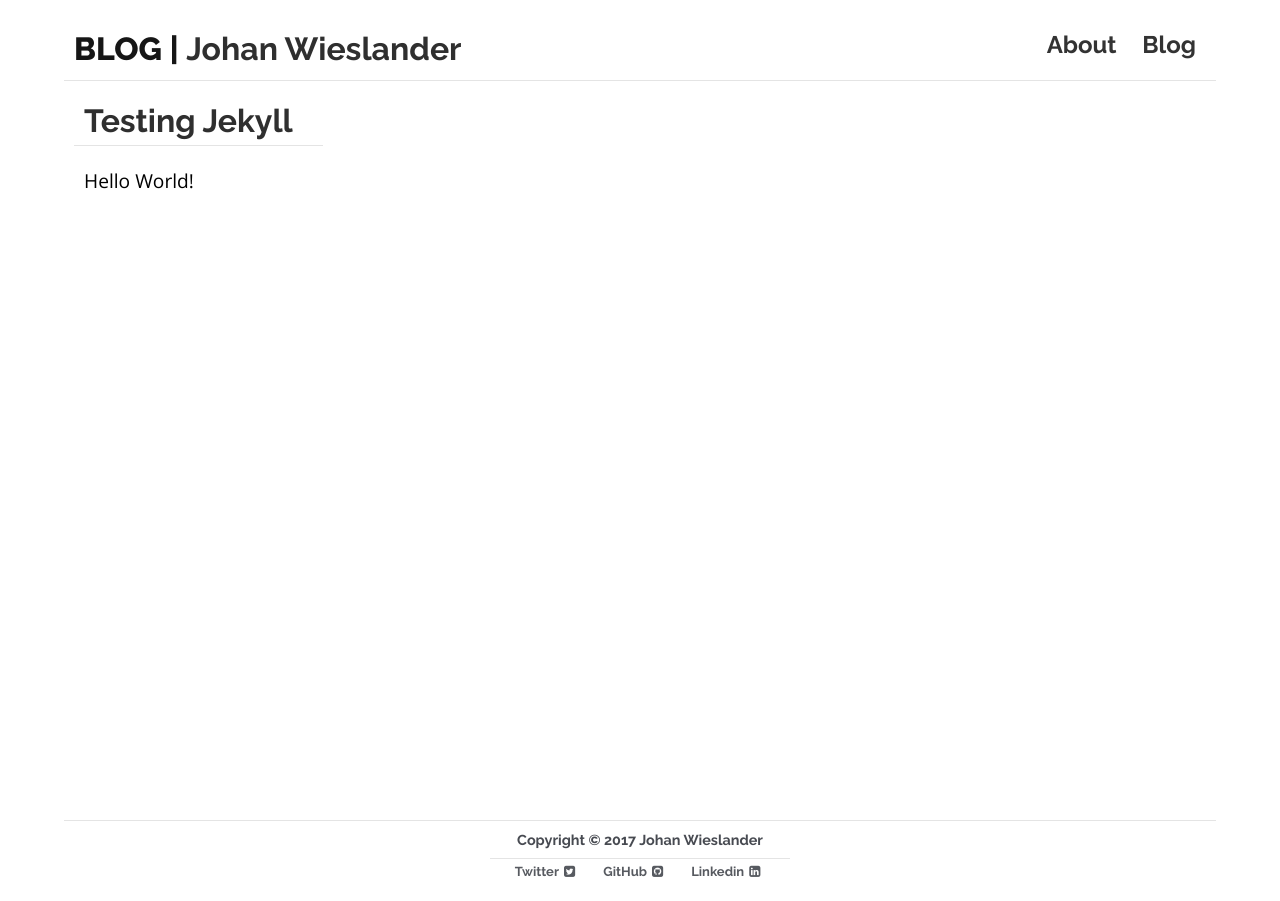
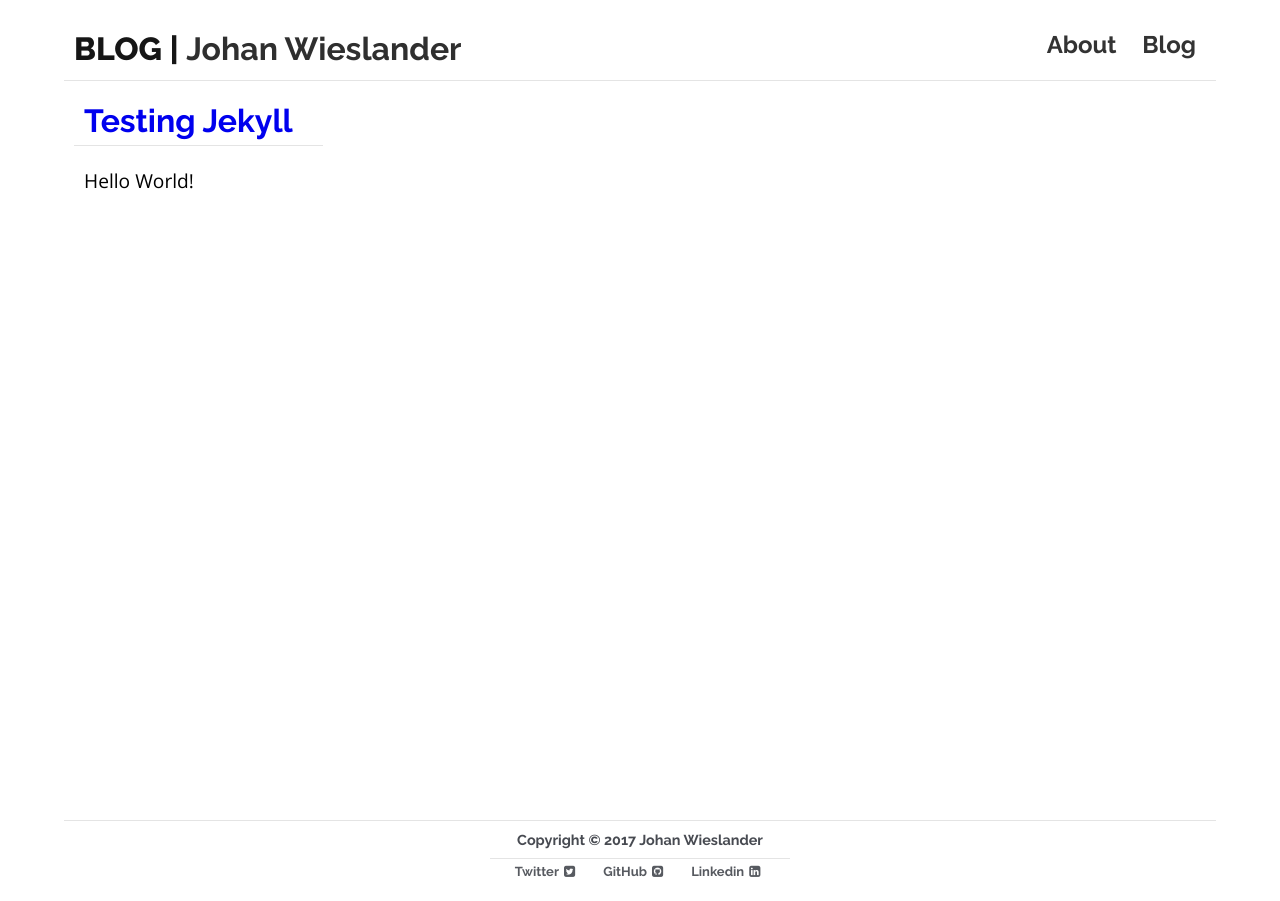
Before and after one commit to Halliom/halliom.github.io, a Jekyll site: the page built from blog.html, in a window 1280 px wide. Built offline with Jekyll 4.4.1, drawn with Linux system fonts in a browser that asks for light colours; nearby versions of some CDN libraries.

Commit message:
The titles of posts on the frontpage are now links and can be clicked

```diff
--- a/blog.html
+++ b/blog.html
@@ -14,7 +14,7 @@
 <div class="front-page-posts">
   {% for post in site.posts offset:0 limit:3 %}
   <div class="front-page-display-post">
-    <h1 class="post-title-small">{{ post.title }}</h1>
+    <h1 class="post-title-small"><a href="{{ post.url }}">{{ post.title }}</a></h1>
     <div class="post-body-small">
       {{ post.content | truncate: 160 }}
     </div>
--- a/css/style.css
+++ b/css/style.css
@@ -52,11 +52,25 @@
     text-decoration: none;
 }
 
+.page-content {
+    font-family: 'Open Sans', sans-serif;
+    font-size: 1rem;
+    font-weight: 400;
+}
+
 .post-title-small {
     font-family: 'Raleway', sans-serif;
     font-size: 2rem;
     font-weight: 700;
 
+    color: #2f2f2f;
+}
+
+.post-title-small > a{
+    text-decoration: none;
+}
+
+.post-title-small > a:visited{
     color: #2f2f2f;
 }
 
```
Also changed, not shown: 5 other files.
